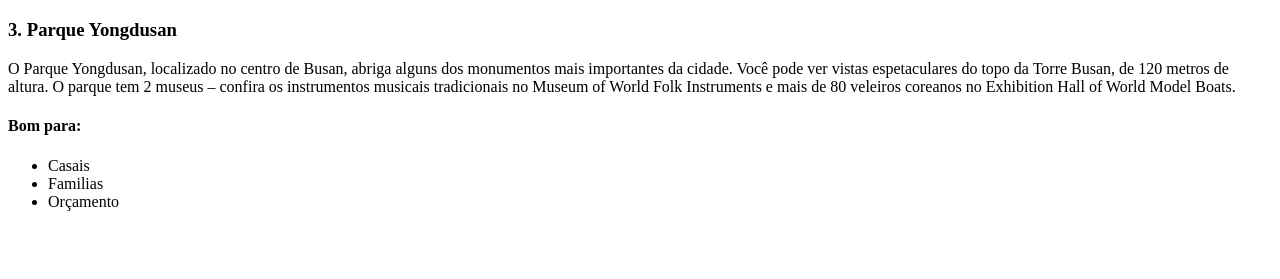
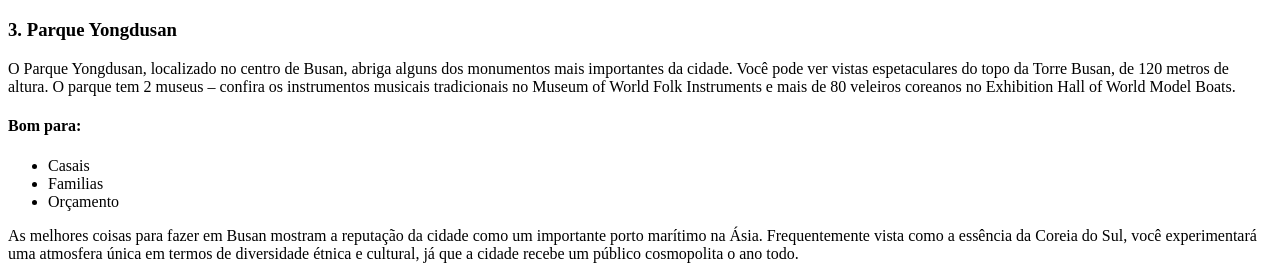
Before and after one commit to jeronimo2606/locais-turisticos, a plain HTML site: page index.html in a window 1280 px wide. Shown: the part 2174-2453 px from the top of the page. Before the commit the page ends 2401 px from the top, so only its background shows below. Drawn offline with Linux system fonts and the light colour scheme.

Commit message:
criação do footer e fim da primeira versão do index.html

```diff
--- a/index.html
+++ b/index.html
@@ -69,6 +69,17 @@
                 </ul>
             </section>
         </main>
+
+        <div class="divider"></div>
+
+        <footer>
+            <p>As melhores coisas para fazer em Busan mostram a reputação da cidade
+                 como um importante porto marítimo na Ásia.
+                 Frequentemente vista como a essência da Coreia do Sul,
+                 você experimentará uma atmosfera única em termos de diversidade
+                 étnica e cultural, já que a cidade recebe um público cosmopolita o ano todo.
+                </p>
+        </footer>
     </div>
 </body>
 </html>
```
